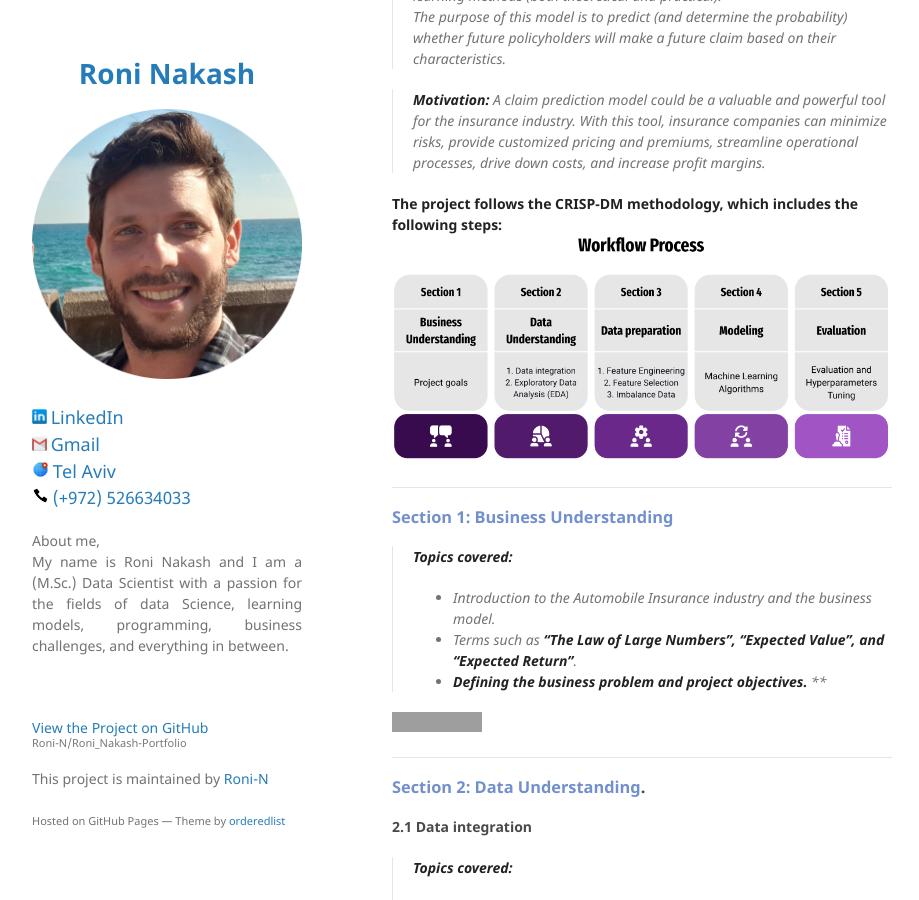
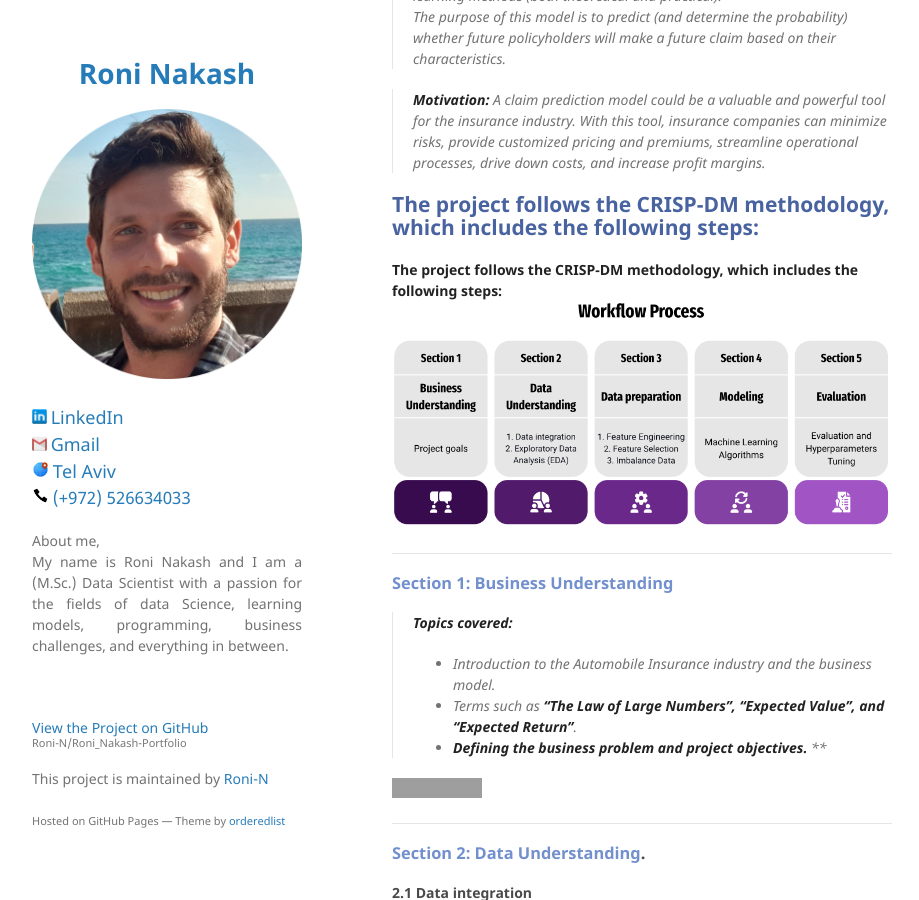
Before and after one commit to Roni-N/Roni_Nakash-Portfolio, a Jekyll site: the page built from index.md, in a window 1280 px wide and 900 px high, scrolled down 544 px. Shown: the whole window, without its empty margins (178-1097 px from the left). Built offline with Jekyll 4.4.1, drawn with Linux system fonts in a browser that asks for light colours; our own code applies the rules of GitHub Pages for plain Markdown files; grey boxes are pictures that could not be loaded.

Commit message:
Update index.md

```diff
--- a/index.md
+++ b/index.md
@@ -22,6 +22,7 @@ layout: default
 
 > **Motivation:** A claim prediction model could be a valuable and powerful tool for the insurance industry. With this tool, insurance companies can minimize risks, provide customized pricing and premiums, streamline operational processes, drive down costs, and increase profit margins.
 
+## <span style="color:#4863A0">The project follows the CRISP-DM methodology, which includes the following steps:</span>
 
 **The project follows the CRISP-DM methodology, which includes the following steps:** <br>
 ![](/assets/img/wf1.png)
```
